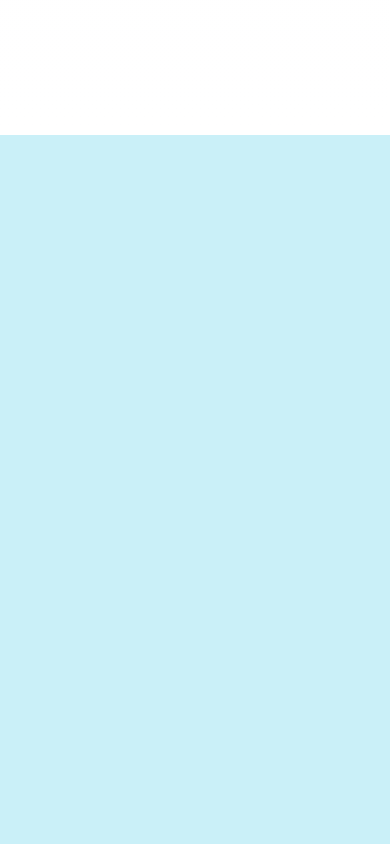
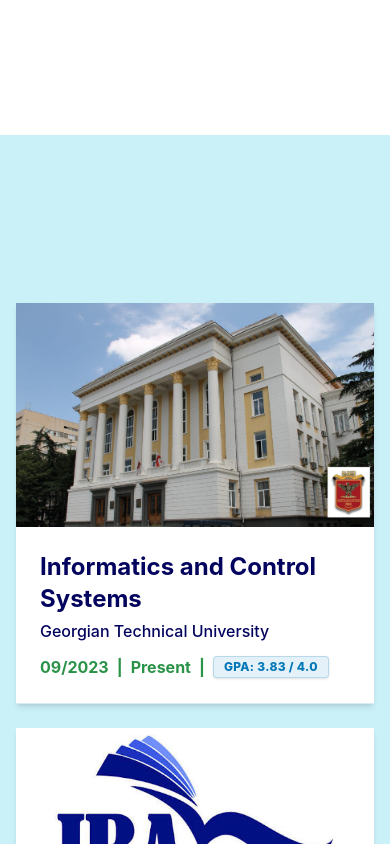
Before and after one commit to Lanssii/Portfolio, a React app: page / in a window 390 px wide. Shown: the part 8100-8944 px from the top of the page. Built offline with nearby package versions, Linux system fonts and the light colour scheme; the HTML template or start-up script is replaced by a standard one.

Commit message:
feat(education): render education cards with responsive grid layout

```diff
--- a/src/components/Education.tsx
+++ b/src/components/Education.tsx
@@ -40,7 +40,70 @@
       id="education"
       ref={containerRef}
       className="bg-[#caf0f8] font-sans px-4 py-20 md:px-8 min-h-screen overflow-hidden"
-    ></section>
+    >
+      <div className="mx-auto max-w-7xl">
+        {/* Title Section */}
+        <div className="section-title mb-12 text-center">
+          <h2 className="mb-2 text-4xl font-extrabold text-[#0077b6] md:text-5xl flex items-center justify-center gap-3">
+            <svg
+              className="w-10 h-10 text-[#03045e]"
+              fill="currentColor"
+              viewBox="0 0 24 24"
+            >
+              <path d="M12 3L1 9l11 6 9-4.91V17h2V9L12 3zM5 13.18v4l7 3.82 7-3.82v-4L12 17l-7-3.82z" />
+            </svg>
+            My <span className="text-[#03045e]">Education</span>
+          </h2>
+        </div>
+
+        {/* Cards List Wrapper */}
+        <div className="flex flex-col gap-6">
+          {educationData.map((item, index) => (
+            <div
+              key={index}
+              className="edu-card bg-white border-b border-[#0077b6]/15 shadow-md hover:shadow-lg transition-shadow duration-300 grid grid-cols-1 md:grid-cols-12 min-h-[220px] will-change-transform"
+            >
+              {/* Left Side Image */}
+              <div className="md:col-span-4 h-56 md:h-full w-full bg-slate-100 overflow-hidden">
+                <img
+                  src={item.imgSrc}
+                  alt={item.institution}
+                  className="h-full w-full object-cover"
+                  draggable="false"
+                  loading="lazy"
+                />
+              </div>
+
+              {/* Right Side Content */}
+              <div className="md:col-span-8 p-6 md:p-8 flex flex-col justify-start">
+                <h3 className="text-2xl md:text-3xl font-bold text-[#03045e]">
+                  {item.degree}
+                </h3>
+
+                <h4 className="mt-1 text-base md:text-lg font-medium text-[#03045e]">
+                  {item.institution}
+                </h4>
+
+                <div className="mt-3 text-base md:text-lg font-bold text-[#2b9348] flex flex-wrap items-center gap-2">
+                  <span>{item.period}</span>
+                  <span>|</span>
+                  <span>{item.status}</span>
+
+                  {item.gpa && (
+                    <>
+                      <span>|</span>
+                      <span className="bg-[#0077b6]/10 text-[#0077b6] border border-[#0077b6]/20 px-2.5 py-0.5 rounded text-xs md:text-sm font-extrabold tracking-wide uppercase shadow-sm">
+                        {item.gpa}
+                      </span>
+                    </>
+                  )}
+                </div>
+              </div>
+            </div>
+          ))}
+        </div>
+      </div>
+    </section>
   );
 };
 
```
